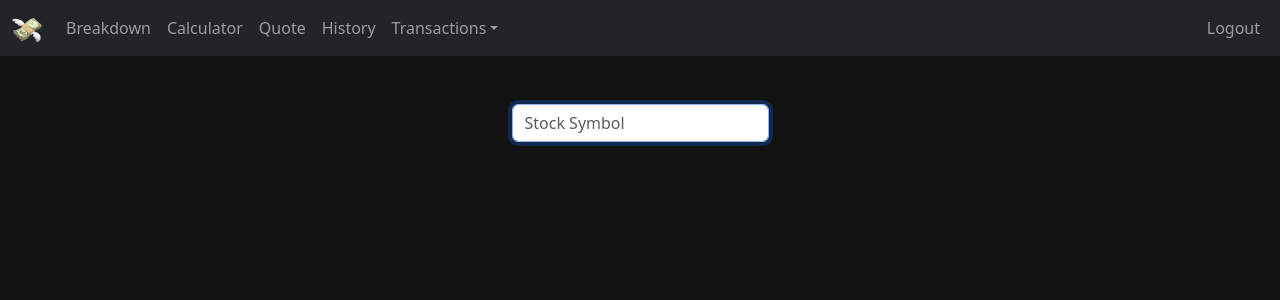
After one commit to lck021/Portfolio-Analytics-Platform, a Flask app: page /quote in a window 1280 px wide. The commit adds this page. Shown: the top 300 px of the page. Run offline with Flask 3, Linux system fonts and the light colour scheme; the visitor is signed in with stand-in values (Sample User, id 1).

```diff
--- a/app.py
+++ b/app.py
@@ -2,7 +2,7 @@ import os
 
 import sqlite3
 from xmlrpc.client import _Method
-from flask import Flask, flash, redirect, render_template, request, session
+from flask import Flask, flash, jsonify, redirect, render_template, request, session
 from werkzeug.security import check_password_hash, generate_password_hash
 
 from helpers import *
@@ -64,20 +64,52 @@ def breakdown():
         # returns a list containing dictionaries with symbol and total_share fields
         data = cursor.execute("select symbol, sum(shares) as total_shares from transactions where user_id=? group by symbol", (user_id,)).fetchall()
         portfolio = [dict(stock) for stock in data]
+        chart_data = []
 
         current_cash = cursor.execute("select cash from users where id=?", (user_id,)).fetchone()["cash"]
         total = current_cash
+        other_label = []
+        other_value = 0
 
         for stock in portfolio: # adds cash from each stock into total, 'stock' is a dictionary
             current_price = get_quote(stock['symbol'])["current_price"]
-            stock['price'] = current_price
+            stock['price'] = int(current_price)
             stock['total'] = round(stock['total_shares'] * current_price, 2)
             total += stock['total']
 
-        return render_template('breakdown.html', portfolio=portfolio, current_cash=current_cash, total=total)
+        for stock in portfolio: # combines smaller stocks into an 'others' category
+            percentage = stock['total'] / total * 100
+
+            if percentage < 5.0:
+                other_label.append(stock['symbol'])
+                other_value += stock['total']
+
+            else:
+                chart_data.append({"symbol": stock['symbol'].upper(), "total": stock['total']})
+
+        chart_data.append({"symbol" : "Cash", "total": current_cash})
+        chart_data.append({"symbol": f"Others: {' '.join(other_label)}", "total": other_value})
+
+        return render_template('breakdown.html', portfolio=portfolio, current_cash=current_cash, total=total, chart_data=chart_data)
 
     finally:
         connection.close()
+
+
+@app.route("/quote", methods=["GET", "POST"])
+@login_required
+def render_quote_page():
+    return render_template('quote.html')
+
+
+@app.route("/api/quote")
+@login_required
+def get_quote_html():
+    symbol = request.args.get("symbol").upper()
+
+    data = get_quote(symbol)
+
+    return jsonify(data)
 
 
 @app.route("/buy", methods=["GET", "POST"])
@@ -223,6 +255,32 @@ def add_cash():
         connection.close()
 
 
+@app.route("/history")
+@login_required
+def history():
+    """Displays transaction history"""
+
+    cursor, connection = db_connect()
+
+    try:
+        user_id = session['user_id']
+
+        # returns a list containing dictionaries with symbol, shares, price, and time fields
+        data = cursor.execute("select symbol, shares, price, time from transactions where user_id=? order by time desc", (user_id,)).fetchall()
+        portfolio = [dict(stock) for stock in data]
+
+        for stock in portfolio:  # adds cash from each stock into total, 'stock' is a dictionary
+            if stock['shares'] > 0:
+                stock['type'] = "BUY"
+            else:
+                stock['type'] = "SELL"
+
+        return render_template('history.html', portfolio=portfolio)
+
+    finally:
+        connection.close()
+
+
 
 @app.route("/login", methods=["GET", "POST"])
 def login():
--- a/static/styles.css
+++ b/static/styles.css
@@ -3,6 +3,16 @@ body {
     color: white;
 }
 
+h1, h2, h3, h4, h5, h6 {
+    padding-top: 20px;
+}
+
 .navbar {
     background-color: #1e1e1e;
 }
+
+.chart {
+    width: 600px;
+    height: 600px;
+    margin: 50px auto;
+}
--- a/templates/layout.html
+++ b/templates/layout.html
@@ -7,6 +7,7 @@
 
     <link href="https://cdn.jsdelivr.net/npm/bootstrap@5.3.8/dist/css/bootstrap.min.css" rel="stylesheet" integrity="sha384-sRIl4kxILFvY47J16cr9ZwB07vP4J8+LH7qKQnuqkuIAvNWLzeN8tE5YBujZqJLB" crossorigin="anonymous">
     <script src="https://cdn.jsdelivr.net/npm/bootstrap@5.3.8/dist/js/bootstrap.bundle.min.js" integrity="sha384-FKyoEForCGlyvwx9Hj09JcYn3nv7wiPVlz7YYwJrWVcXK/BmnVDxM+D2scQbITxI" crossorigin="anonymous"></script>
+    <script src="https://cdn.jsdelivr.net/npm/chart.js"></script>
 
     <link href="/static/emoji.png" rel="icon">
     <link href="/static/styles.css" rel="stylesheet">
@@ -28,8 +29,8 @@
                 <div class="navbar-nav">
                     <a class="nav-link" href="/breakdown">Breakdown</a>
                     <a class="nav-link" href="#">Calculator</a>
-                    <a class="nav-link" href="#">Statistics</a>
-                    <a class="nav-link" href="#">History</a>
+                    <a class="nav-link" href="/quote">Quote</a>
+                    <a class="nav-link" href="/history">History</a>
                     <div class="nav-item dropdown">
                         <a class="nav-link dropdown-toggle" href="#" id="navbarDropdown" role="button" data-bs-toggle="dropdown" aria-haspopup="true" aria-expanded="false">Transactions</a>
                             <div class="dropdown-menu" aria-labelledby="navbarDropdown">
--- /dev/null
+++ b/templates/quote.html
@@ -0,0 +1,43 @@
+{% extends "layout.html" %}
+
+{% block title %}
+    Request Quote
+{% endblock %}
+
+{% block main %}
+    <div class="text-center">
+        <div class="mb-3">
+            <input autocomplete="off" autofocus class="form-control mx-auto w-auto" id="symbol" name="symbol" placeholder="Stock Symbol" type="text">
+        </div>
+        <div id="current-price"></div>
+        <div id="change"></div>
+        <div id="percent-change"></div>
+        <div id="high"></div>
+        <div id="low"></div>
+        <div id="open"></div>
+        <div id="previous-close"></div>
+    </div>
+
+    <script>
+        const symbol_input = document.getElementById("symbol");
+
+        symbol_input.addEventListener("change", async function () {
+            const symbol = symbol_input.value;
+
+            if (symbol.length == 0) {
+                return;
+            }
+
+            const response = await fetch(`/api/quote?symbol=${symbol}`);
+            const data = await response.json()
+
+            document.getElementById("current-price").textContent = `Current Price: $${data.current_price}`
+            document.getElementById("change").textContent = `Change: $${data.change}`
+            document.getElementById("percent-change").textContent = `Percent Change: ${data.percent_change}%`
+            document.getElementById("high").textContent = `High: $${data.high}`
+            document.getElementById("low").textContent = `Low: $${data.low}`
+            document.getElementById("open").textContent = `Open: $${data.open}`
+            document.getElementById("previous-close").textContent = `Previous Closing: $${data.previous_close}`
+        })
+    </script>
+{% endblock %}
```
Also changed, not shown: templates/breakdown.html (+68 -0 lines), templates/history.html (added, +30 -0 lines), platform.db.
